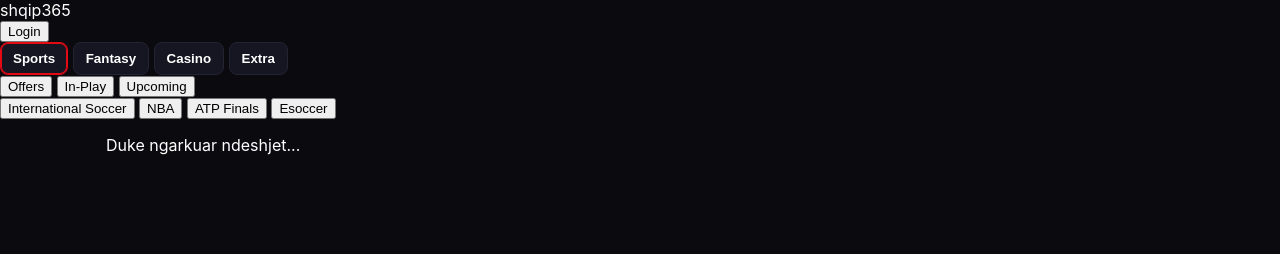
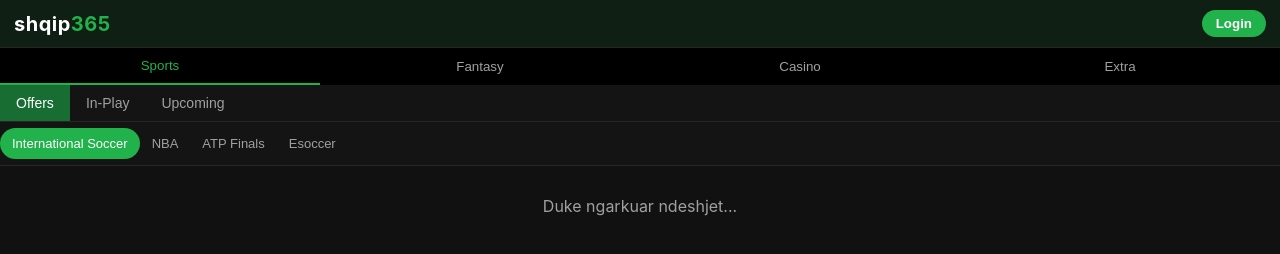
Before and after one commit to lazil6383-byte/shqip365-live, a website: page public/index.html in a window 1280 px wide. Drawn offline with Linux system fonts and the light colour scheme.

Commit message:
Update style.css

```diff
--- a/public/style.css
+++ b/public/style.css
@@ -1,45 +1,270 @@
-/* Shqip365 • stil profesional (kuq e zi) */
-:root{
-  --bg:#0b0b0f;
-  --panel:#121218;
-  --muted:#9aa0a6;
-  --accent:#e50914;
-  --success:#18e07c;
-  --warning:#ffd166;
+:root {
+  --bg: #111;
+  --bg-card: #1a1a1a;
+  --bg-header: #0f1f13;
+  --accent: #21b24b; /* jeshil bet365 */
+  --accent-soft: #176d32;
+  --text-main: #f5f5f5;
+  --text-muted: #a0a0a0;
+  --border-soft: #262626;
+  --odd-bg: #222;
+  --odd-bg-active: #275a2f;
+  --odd-text: #ffd800;
+  --danger: #ff4d4f;
+  --radius: 8px;
+  --font: -apple-system, BlinkMacSystemFont, "Segoe UI", system-ui, sans-serif;
 }
-*{box-sizing:border-box}
-html,body{margin:0;padding:0;background:var(--bg);color:#fff;font-family:Inter,system-ui,Segoe UI,Roboto,Helvetica,Arial,sans-serif}
-.top{
-  position:sticky;top:0;z-index:9;
-  display:flex;align-items:center;justify-content:space-between;
-  padding:14px 16px;background:#0e0e14;border-bottom:1px solid #1c1c25
+
+* {
+  box-sizing: border-box;
 }
-.brand{font-weight:800;font-size:22px;letter-spacing:0.5px}
-.brand span{color:var(--accent)}
-.tabs{display:flex;gap:8px}
-.tab{
-  background:#161622;border:1px solid #232334;color:#fff;border-radius:8px;
-  padding:8px 12px;font-weight:600;cursor:pointer
+
+body {
+  margin: 0;
+  padding: 0;
+  font-family: var(--font);
+  background: var(--bg);
+  color: var(--text-main);
 }
-.tab.active{border-color:var(--accent);box-shadow:0 0 0 1px var(--accent) inset;color:#fff}
-main{max-width:1100px;margin:0 auto;padding:16px}
-.grid{display:grid;grid-template-columns:repeat(auto-fill,minmax(300px,1fr));gap:12px}
-.card{
-  background:var(--panel);border:1px solid #1e1e29;border-radius:12px;padding:12px;
-  display:flex;flex-direction:column;gap:10px
+
+/* HEADER */
+
+.top-bar {
+  display: flex;
+  align-items: center;
+  justify-content: space-between;
+  padding: 10px 14px;
+  background: var(--bg-header);
+  border-bottom: 1px solid var(--border-soft);
 }
-.league{font-size:12px;color:var(--muted);display:flex;align-items:center;gap:6px}
-.row{display:flex;align-items:center;justify-content:space-between;gap:8px}
-.team{display:flex;align-items:center;gap:8px;font-weight:700}
-.vs{color:var(--muted);font-weight:700}
-.status{font-size:12px;color:var(--warning);font-weight:700}
-.live .status{color:var(--success)}
-.badge{font-size:11px;border:1px solid #2b2b36;border-radius:16px;padding:3px 8px;color:var(--muted)}
-.time{font-size:13px;color:#fff}
-.score{font-size:18px;font-weight:800}
-#loading{padding:24px;text-align:center;color:var(--muted)}
-.hidden{display:none}
-.foot{padding:20px;text-align:center;color:var(--muted);opacity:.8}
-@media (max-width:480px){
-  .grid{grid-template-columns:1fr}
+
+.logo {
+  font-size: 20px;
+  font-weight: 700;
+  letter-spacing: 0.5px;
+  color: #fff;
 }
+
+.logo span {
+  color: var(--accent);
+}
+
+.login-btn {
+  padding: 6px 14px;
+  border-radius: 999px;
+  border: none;
+  background: var(--accent);
+  color: #fff;
+  font-weight: 600;
+}
+
+/* MAIN TABS */
+
+.main-tabs,
+.sub-tabs,
+.category-tabs {
+  display: flex;
+  overflow-x: auto;
+  white-space: nowrap;
+  scrollbar-width: none;
+}
+
+.main-tabs::-webkit-scrollbar,
+.sub-tabs::-webkit-scrollbar,
+.category-tabs::-webkit-scrollbar {
+  display: none;
+}
+
+.main-tabs {
+  background: #000;
+}
+
+.tab {
+  flex: 1;
+  padding: 10px 0;
+  border: none;
+  background: transparent;
+  color: var(--text-muted);
+  font-weight: 500;
+}
+
+.tab.active {
+  color: var(--accent);
+  border-bottom: 2px solid var(--accent);
+}
+
+/* SUB TABS */
+
+.sub-tabs {
+  background: #141414;
+}
+
+.sub-tab {
+  padding: 10px 16px;
+  border: none;
+  background: transparent;
+  color: var(--text-muted);
+  font-size: 14px;
+}
+
+.sub-tab.active {
+  color: #fff;
+  background: var(--accent-soft);
+}
+
+/* CATEGORY */
+
+.category-tabs {
+  background: #141414;
+  border-top: 1px solid var(--border-soft);
+  border-bottom: 1px solid var(--border-soft);
+}
+
+.cat-tab {
+  padding: 8px 12px;
+  border: none;
+  background: transparent;
+  color: var(--text-muted);
+  font-size: 13px;
+}
+
+.cat-tab.active {
+  background: var(--accent);
+  color: #fff;
+  border-radius: 999px;
+  margin: 6px 0;
+}
+
+/* CONTENT */
+
+#content {
+  padding: 10px 0 60px;
+}
+
+.matches-container {
+  max-width: 600px;
+  margin: 0 auto;
+}
+
+.loading,
+.error {
+  text-align: center;
+  padding: 20px;
+  color: var(--text-muted);
+}
+
+.error {
+  color: var(--danger);
+}
+
+/* GROUP BY DAY */
+
+.day-group {
+  margin-bottom: 12px;
+}
+
+.day-header {
+  padding: 6px 14px;
+  font-size: 13px;
+  color: var(--text-muted);
+  background: #121212;
+  border-top: 1px solid var(--border-soft);
+  border-bottom: 1px solid var(--border-soft);
+}
+
+/* MATCH CARD */
+
+.match-card {
+  padding: 10px 14px;
+  background: var(--bg-card);
+  border-bottom: 1px solid var(--border-soft);
+}
+
+.match-card:last-child {
+  border-bottom-left-radius: var(--radius);
+  border-bottom-right-radius: var(--radius);
+}
+
+.teams-row {
+  display: flex;
+  align-items: center;
+  justify-content: space-between;
+  gap: 8px;
+}
+
+.team {
+  display: flex;
+  align-items: center;
+  gap: 6px;
+  max-width: 40%;
+}
+
+.team .name {
+  font-size: 14px;
+}
+
+.shirt {
+  width: 18px;
+  height: 18px;
+  border-radius: 3px;
+  background: #0f7dff;
+}
+
+.team.away .shirt {
+  background: #e53935;
+}
+
+.score-time {
+  display: flex;
+  flex-direction: column;
+  align-items: center;
+  min-width: 48px;
+  font-size: 12px;
+}
+
+.score {
+  font-weight: 600;
+}
+
+.time {
+  margin-top: 2px;
+  color: var(--text-muted);
+}
+
+/* ODDS ROW */
+
+.odds-row {
+  display: grid;
+  grid-template-columns: repeat(3, 1fr);
+  gap: 6px;
+  margin-top: 8px;
+}
+
+.odd-btn {
+  padding: 6px 4px;
+  border-radius: 4px;
+  background: var(--odd-bg);
+  border: 1px solid #303030;
+  color: var(--odd-text);
+  font-size: 13px;
+  font-weight: 600;
+}
+
+.odd-btn span.label {
+  display: block;
+  color: var(--text-muted);
+  font-size: 10px;
+  margin-bottom: 2px;
+}
+
+.odd-btn:active {
+  background: var(--odd-bg-active);
+}
+
+/* MOBILE SAFE AREA */
+
+@supports (padding-bottom: env(safe-area-inset-bottom)) {
+  body {
+    padding-bottom: env(safe-area-inset-bottom);
+  }
+}
```
